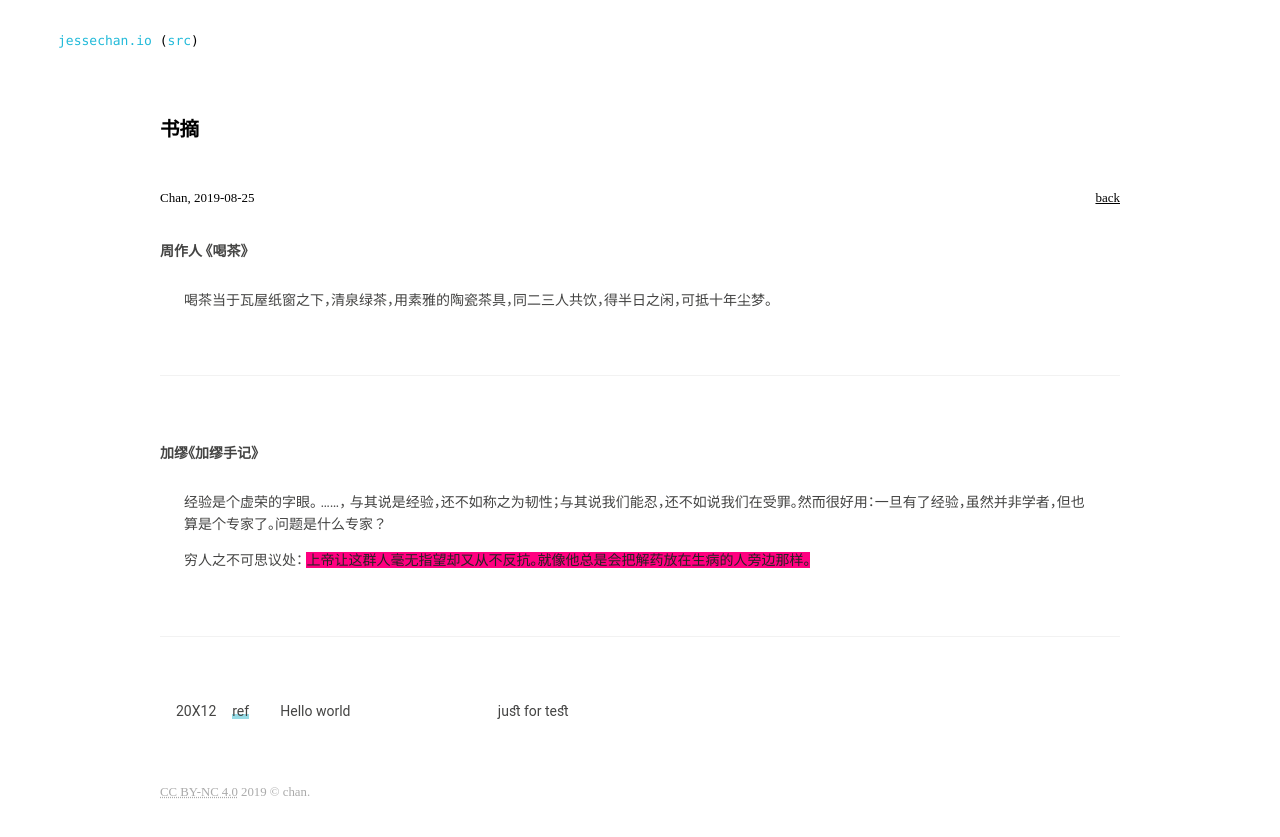
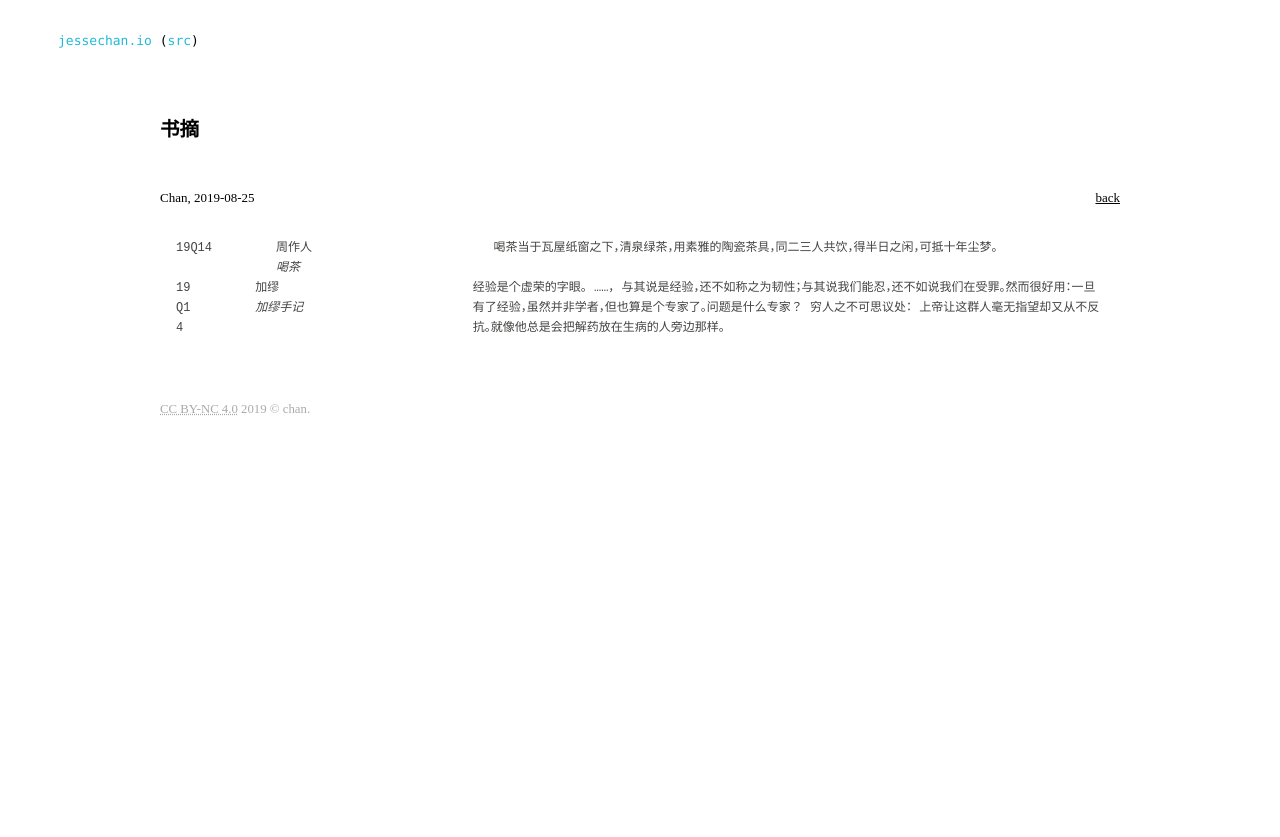
Before and after one commit to JesseEisen/chan, a Jekyll site: the page built from _posts/2019-08-25-book-pargraph.md, in a window 1280 px wide. Shown: the top 837 px of the page. Built offline with Jekyll 4.4.1, drawn with Linux system fonts in a browser that asks for light colours.

Commit message:
add new content

```diff
--- a/_posts/2019-08-25-book-pargraph.md
+++ b/_posts/2019-08-25-book-pargraph.md
@@ -6,25 +6,20 @@ date: "2019-08-25"
 category: "essay"
 ---
 
-**周作人 《喝茶》**
-
-> 喝茶当于瓦屋纸窗之下，清泉绿茶，用素雅的陶瓷茶具，同二三人共饮，得半日之闲，可抵十年尘梦。
-
----
-
-**加缪《加缪手记》**
-
-> 经验是个虚荣的字眼。 ……， 与其说是经验，还不如称之为韧性；与其说我们能忍，还不如说我们在受罪。然而很好用：一旦有了经验，虽然并非学者，但也算是个专家了。问题是什么专家？
->
-> 穷人之不可思议处： <mark>上帝让这群人毫无指望却又从不反抗。就像他总是会把解药放在生病的人旁边那样。</mark>
-
----
+<div class="entries">
+  <div id="19Q14" class="entry book">
+     <span class="time">19Q14</span>
+     <span class="left"></span>
+     <span class="middle"><p><span>周作人</span><br><span><i>喝茶</i></span></p></span>
+     <span class="right">喝茶当于瓦屋纸窗之下，清泉绿茶，用素雅的陶瓷茶具，同二三人共饮，得半日之闲，可抵十年尘梦。</span>
+  </div>
+</div>
 
 <div class="entries">
-  <div id="20X12" class="entry book">
-     <span class="time">20X12</span>
-     <span class="left"><a href="A New Program for Graphic Design, Muriel Cooper" target="_blank">ref</a></span>
-     <span class="middle"><p>Hello world</p></span>
-     <span class="right">just for test</span>
+  <div id="19Q14-1" class="entry book">
+     <span class="time">19Q14</span>
+     <span class="left"></span>
+     <span class="middle"><p><span>加缪</span><br><span><i>加缪手记</i></span></p></span>
+     <span class="right">经验是个虚荣的字眼。 ……， 与其说是经验，还不如称之为韧性；与其说我们能忍，还不如说我们在受罪。然而很好用：一旦有了经验，虽然并非学者，但也算是个专家了。问题是什么专家？ 穷人之不可思议处： 上帝让这群人毫无指望却又从不反抗。就像他总是会把解药放在生病的人旁边那样。</span>
   </div>
 </div>
--- a/css/main.css
+++ b/css/main.css
@@ -285,13 +285,15 @@ img {
 }
 .entry {
   display: flex;
-
   line-height: 20px;
+  font-size: 12px;
+  font-family: 'SFMono-Regular', monospace;
+  font-variant-numeric: tabular-nums;
 }
 .entry a {
   color: inherit;
   text-decoration: none;
-
+  background: none;
   transition: color 0.15s ease-in-out, background-color 0.15s ease-in-out;
 }
 .entry a:hover,
--- a/index.html
+++ b/index.html
@@ -6,8 +6,8 @@ layout: default
     <div class="main">
         <h1>LinKang Chan</h1>
         <nav>
-            <a href="{{site.baseurl}}/tech.html">Tech</a>
-            <a href="{{site.baseurl}}/essay.html">Essays</a>
+            <a href="{{site.baseurl}}/tech.html">Blog</a>
+            <a href="{{site.baseurl}}/essay.html">Funes</a>
             <a href="{{site.baseurl}}/note.html">Notes</a>
             <a href="{{site.baseurl}}/about.html">About</a>
         </nav>
```
